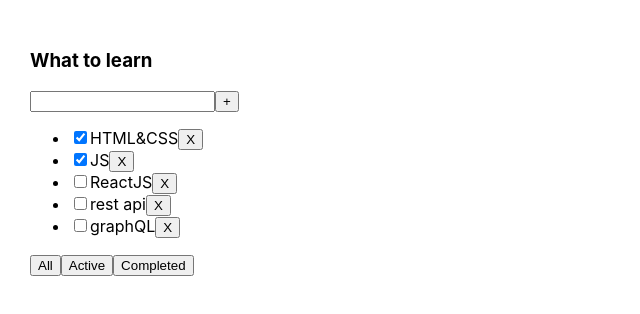
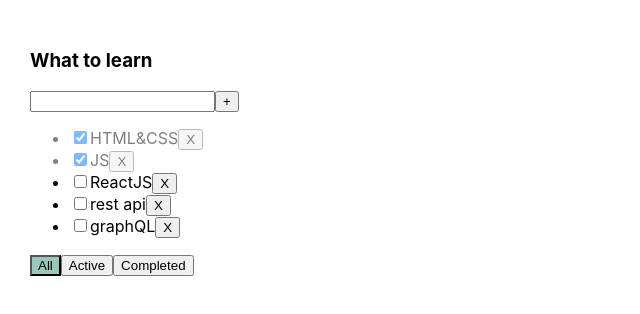
Before and after one commit to Kalinskiy/todo, a React (Create React App) app: page / in a window 1280 px wide. Shown: the top 314 px of the page, without its empty margins (0-640 px from the left). Built offline with nearby package versions, Linux system fonts and the light colour scheme.

Commit message:
controlled checked, added css

```diff
--- a/package.json
+++ b/package.json
@@ -10,10 +10,12 @@
     "@types/node": "^12.0.0",
     "@types/react": "^16.9.0",
     "@types/react-dom": "^16.9.0",
+    "@types/uuid": "^8.3.0",
     "react": "^16.13.1",
     "react-dom": "^16.13.1",
     "react-scripts": "3.4.1",
-    "typescript": "~3.7.2"
+    "typescript": "~3.7.2",
+    "uuid": "^8.3.1"
   },
   "scripts": {
     "start": "react-scripts start",
--- a/src/App.css
+++ b/src/App.css
@@ -6,3 +6,15 @@
 .App > div {
   margin-right: 50px;
 }
+.error {
+  border:1px solid red;
+}
+.error-message{
+  color:red;
+}
+.active-filter {
+  background-color: #9ac7bc;
+}
+.is-done{
+  opacity: 0.5;
+}
--- a/src/App.tsx
+++ b/src/App.tsx
@@ -1,39 +1,55 @@
 import React, {useState} from 'react';
 import './App.css';
 import {Todolist} from './Todolist';
+import {v1} from "uuid";
 
 
 //types
 export type FilterValuesType = 'all' | 'active' | 'completed'
+
 function App() {
 
 
-    //state
-    let[filter,setFilter]= useState<FilterValuesType>('all')
+    //states
+    let [filter, setFilter] = useState<FilterValuesType>('all')
+
 
     let [tasks, setTasks] = useState([
-        {id: 1, title: "HTML&CSS", isDone: true},
-        {id: 2, title: "JS", isDone: true},
-        {id: 3, title: "ReactJS", isDone: false},
-        {id: 4, title: "rest api", isDone: false},
-        {id: 5, title: "graphQL", isDone: false}
+        {id: v1(), title: "HTML&CSS", isDone: true},
+        {id: v1(), title: "JS", isDone: true},
+        {id: v1(), title: "ReactJS", isDone: false},
+        {id: v1(), title: "rest api", isDone: false},
+        {id: v1(), title: "graphQL", isDone: false}
     ])
     //functions
 
-    const removeTask = (id: number) => {
+    const removeTask = (id: string) => {
         const filteredTasks = tasks.filter(t => t.id != id)
         setTasks(filteredTasks)
     }
-    const changeFilter = (value:FilterValuesType)=>{
+    const changeFilter = (value: FilterValuesType) => {
         setFilter(value)
+    }
+    const addTask = (title: string) => {
+        let task = {id: v1(), title: title, isDone: false}
+        let newTask = [task, ...tasks]
+        setTasks(newTask)
+    }
+    const changeTaskStatus = (id: string, isDone: boolean) => {
+        let task = tasks.find(t => t.id === id)
+        if (task) {
+            task.isDone = isDone;
+            setTasks([...tasks])
+        }
+
     }
 //logic
     let tasksForTodolist = tasks;
-    if(filter === 'active'){
-        tasksForTodolist = tasks.filter(t=>!t.isDone)
+    if (filter === 'active') {
+        tasksForTodolist = tasks.filter(t => !t.isDone)
     }
-    if(filter ==='completed'){
-        tasksForTodolist = tasks.filter(t=>t.isDone)
+    if (filter === 'completed') {
+        tasksForTodolist = tasks.filter(t => t.isDone)
     }
     return (
         <div className="App">
@@ -42,6 +58,9 @@ function App() {
                 tasks={tasksForTodolist}
                 removeTask={removeTask}
                 changeFilter={changeFilter}
+                addTask={addTask}
+                changeTaskStatus={changeTaskStatus}
+                filter={filter}
 
             />
         </div>
--- a/src/Todolist.tsx
+++ b/src/Todolist.tsx
@@ -1,8 +1,8 @@
-import React from 'react';
+import React, {ChangeEvent, useState} from 'react';
 import {FilterValuesType} from "./App";
 
 type TaskType = {
-    id: number
+    id: string
     title: string
     isDone: boolean
 }
@@ -10,34 +10,85 @@ type TaskType = {
 type PropsType = {
     title: string
     tasks: Array<TaskType>
-    removeTask:(taskId:number)=>void
-    changeFilter:(value:FilterValuesType)=>void
+    removeTask: (taskId: string) => void
+    changeFilter: (value: FilterValuesType) => void
+    addTask: (title: string) => void
+    changeTaskStatus: (id: string, isDone: boolean) => void
+    filter:FilterValuesType
 }
 
 export function Todolist(props: PropsType) {
+
+    let [error, setError] = useState<string | null>(null)
+
+    let [title, setTitle] = useState('')
+
+    const addTask = () => {
+        if (title.trim() !== '') {
+            props.addTask(title)
+            setTitle('')
+        } else {
+            setError('Title is required!')
+        }
+
+    }
+    const addTaskOnKeyPress = (e: React.KeyboardEvent<HTMLInputElement>) => {
+        setError(null)
+        if (e.charCode === 13) {
+            addTask()
+        }
+    }
+
+    const onChangeHandler = (e: ChangeEvent<HTMLInputElement>) => {
+        setTitle(e.currentTarget.value)
+    }
+
     return <div>
         <h3>{props.title}</h3>
         <div>
-            <input/>
-            <button>+</button>
+            <input
+                className={error ? 'error' : ''}
+                value={title}
+                onChange={onChangeHandler}
+                onKeyPress={addTaskOnKeyPress}
+
+            />
+            <button onClick={addTask}>+</button>
+            {error && <div className='error-message'>{error}</div>}
         </div>
         <ul>
             {
-                props.tasks.map(t => <li key={t.id}>
+                props.tasks.map(t => {
+                    const onClickHandler = () => props.removeTask(t.id);
+                    const onChangeHandler = (e: ChangeEvent<HTMLInputElement>) => {
+                        let newValueIsDone = e.currentTarget.checked
+                        props.changeTaskStatus(t.id, newValueIsDone)
+                    }
+
+                    return <li key={t.id} className={t.isDone?'is-done':''}>
                         <input
+
                             type="checkbox"
                             checked={t.isDone}
+                            onChange={onChangeHandler}
                         />
                         <span>{t.title}</span>
-                        <button onClick={()=>props.removeTask(t.id)}>X</button>
+                        <button onClick={onClickHandler}>X</button>
                     </li>
-                )
+                })
             }
+
         </ul>
         <div>
-            <button onClick={()=>props.changeFilter('all')}>All</button>
-            <button onClick={()=>props.changeFilter('active')}>Active</button>
-            <button onClick={()=>props.changeFilter('completed')}>Completed</button>
+            <button
+                className={props.filter==='all'?'active-filter':''}
+                onClick={() => props.changeFilter('all')}>All</button>
+            <button
+                className={props.filter==='active'?'active-filter':''}
+                onClick={() => props.changeFilter('active')}>Active</button>
+            <button
+                className={props.filter==='completed'?'active-filter':''}
+                onClick={() => props.changeFilter('completed')}>Completed</button>
         </div>
     </div>
 }
```
Also changed, not shown: 1 other file (tests, documents, lock files or other folders).
